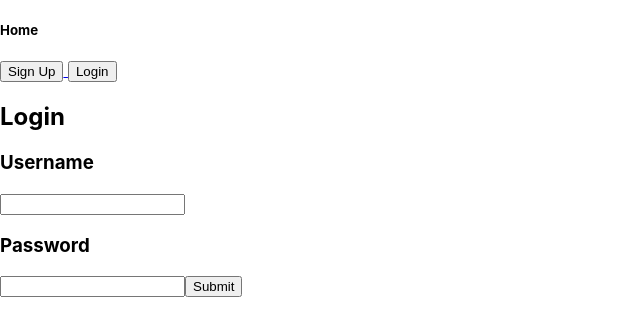
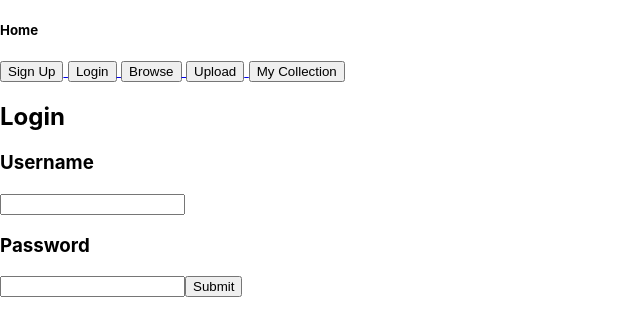
Before and after one commit to timallon/fe-vinylswap, a React (Create React App) app: page / in a window 1280 px wide. Shown: the top 336 px of the page, without its empty margins (0-640 px from the left). Built offline with nearby package versions, Linux system fonts and the light colour scheme.

Commit message:
basic navbar links to test in deployment

```diff
--- a/src/Components/Navbar.jsx
+++ b/src/Components/Navbar.jsx
@@ -24,6 +24,9 @@
         <>
           <Link to="/signup"> <button>Sign Up</button> </Link>
           <Link to="/"> <button>Login</button> </Link>
+          <Link to="/records/browse"> <button>Browse</button> </Link>
+          <Link to="/records/upload"> <button>Upload</button> </Link>
+          <Link to="/records/collection"> <button>My Collection</button> </Link>
         </>
       )}
         </nav>
```
